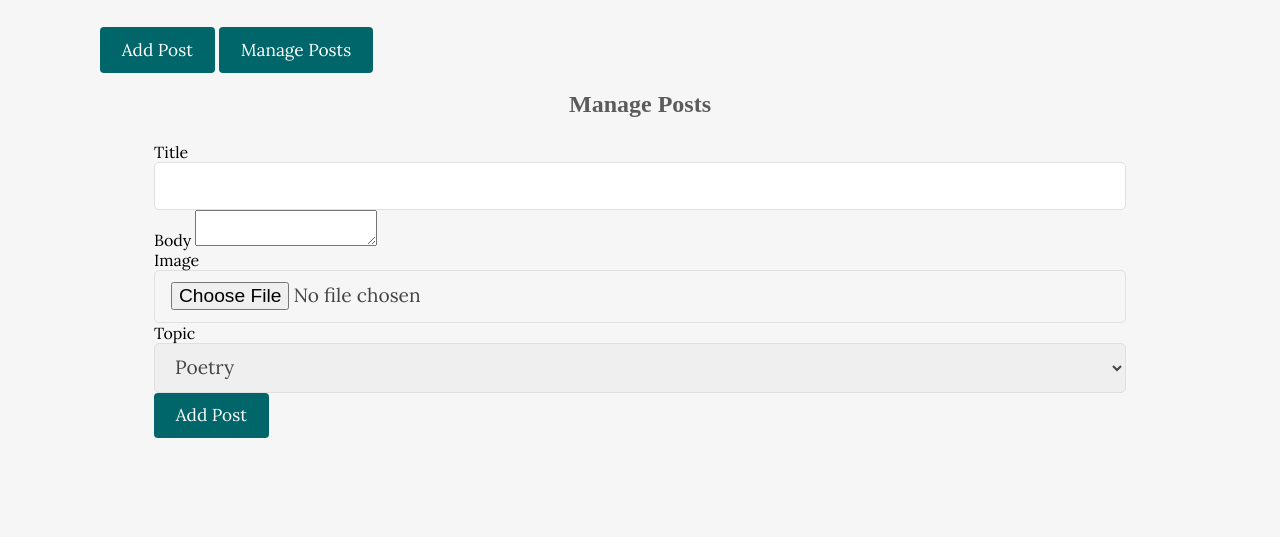
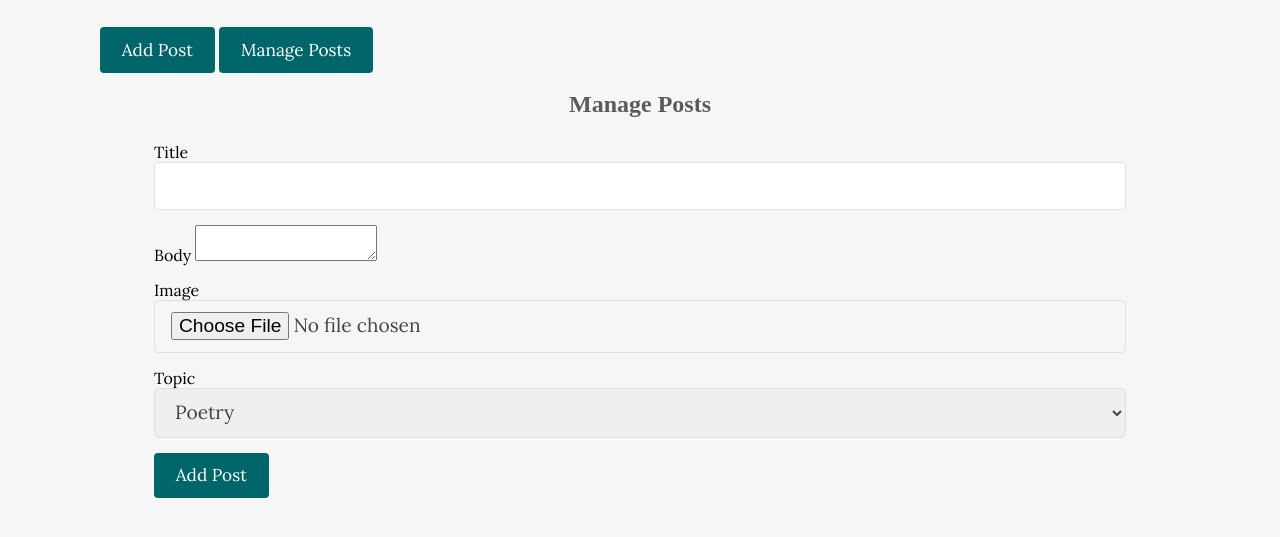
Before and after one commit to ab2397/phpproject01_LoginSystem, a PHP site: page /create.html in a window 1280 px wide. Shown: the part 66-603 px from the top of the page. Run offline with PHP 8.4, Linux system fonts and the light colour scheme; some libraries are stand-ins or nearby versions; some web fonts are replaced.

Commit message:
Added margin in the bottom for div in create.php

```diff
--- a/css/style.css
+++ b/css/style.css
@@ -399,6 +399,10 @@ header .menu-toggle {
   text-align: center;
   margin-bottom: 1.5rem;
 }
+form div {
+  margin-bottom: 15px;
+}
+
 
 /* AUTH PAGES */
 
```
